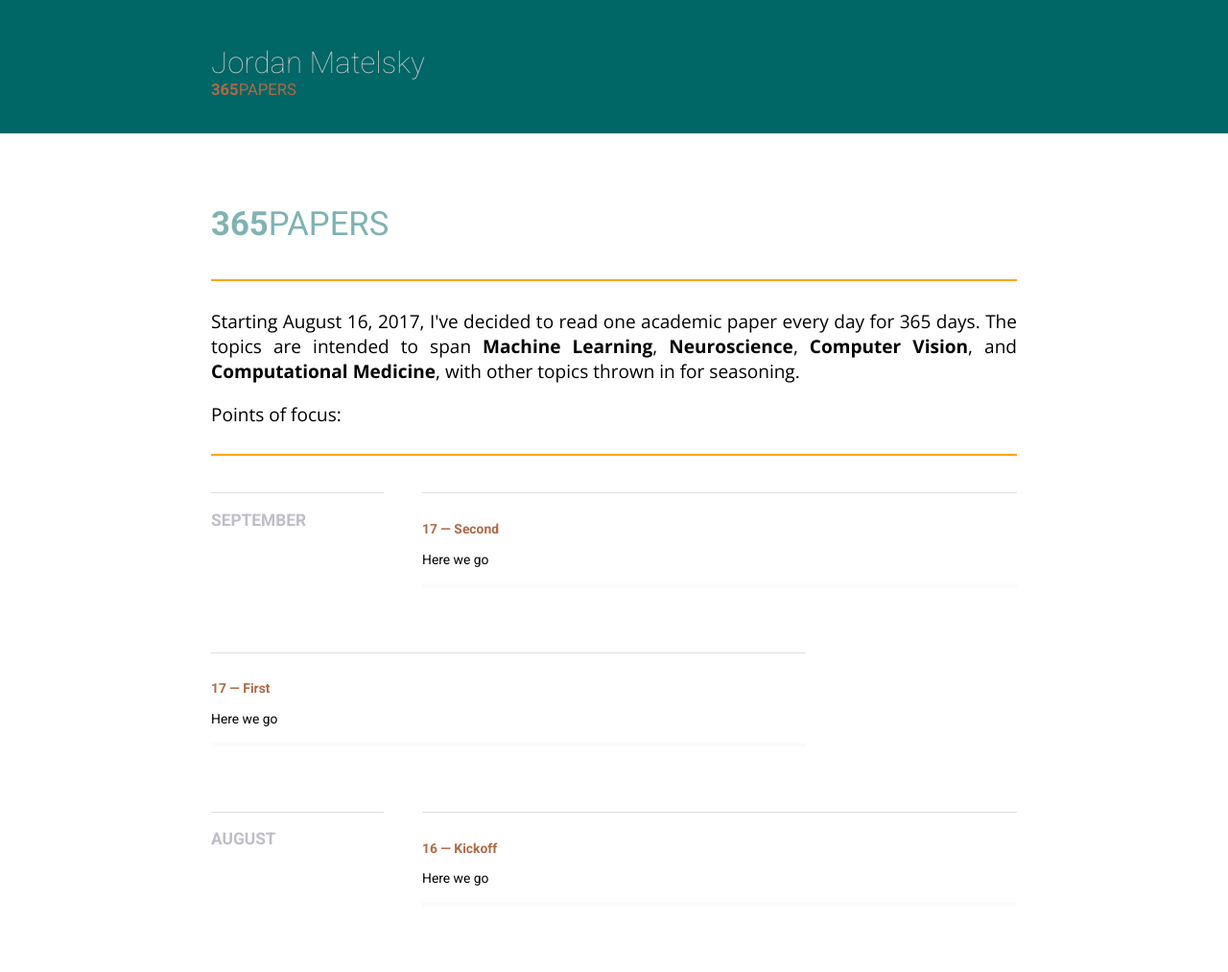
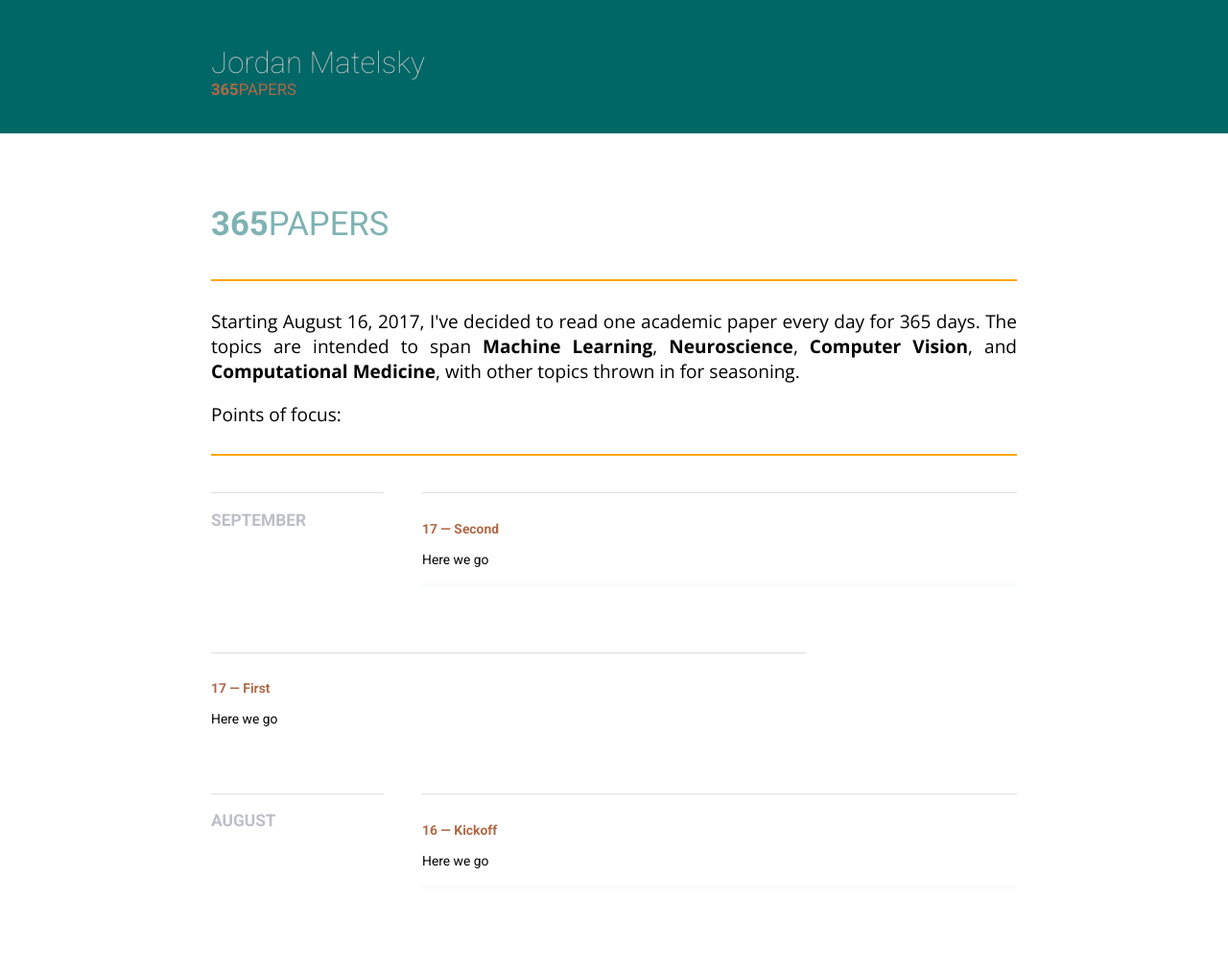
Before and after one commit to j6k4m8/365papers, a Jekyll site: the page built from index.html, in a window 1280 px wide. Shown: the whole page at 96% size. Built offline with Jekyll 4.4.1, drawn with Linux system fonts in a browser that asks for light colours; nearby versions of some CDN libraries.

Commit message:
formatting

```diff
--- a/index.html
+++ b/index.html
@@ -37,15 +37,15 @@
                             {% capture next_month %}{{ post.previous.date | date: "%B" }}{% endcapture %}
 
                             <div class="row topic-row">
-                                {% if this_month != next_month %}
                                 <div class="3u not-small">
+                                    {% if this_month != next_month %}
                                     <div class="light-border-top">
                                         <span class="type-brandon left-header">
                                             {{ post.date | date: "%B" }}
                                         </span>
                                     </div>
+                                    {% endif %}
                                 </div>
-                                {% endif %}
                                 <div class="9u 12u(small)">
                                     <div class="light-border-top">
                                         <div class="right-content">
@@ -61,7 +61,9 @@
                                                     </a>
                                                 </h2>
                                                 <p>{{ post.excerpt }}</p>
+                                                {% if this_month != next_month %}
                                                 <div class="sep"></div>
+                                                {% endif %}
                                             </div>
                                         </div>
                                     </div>
```
